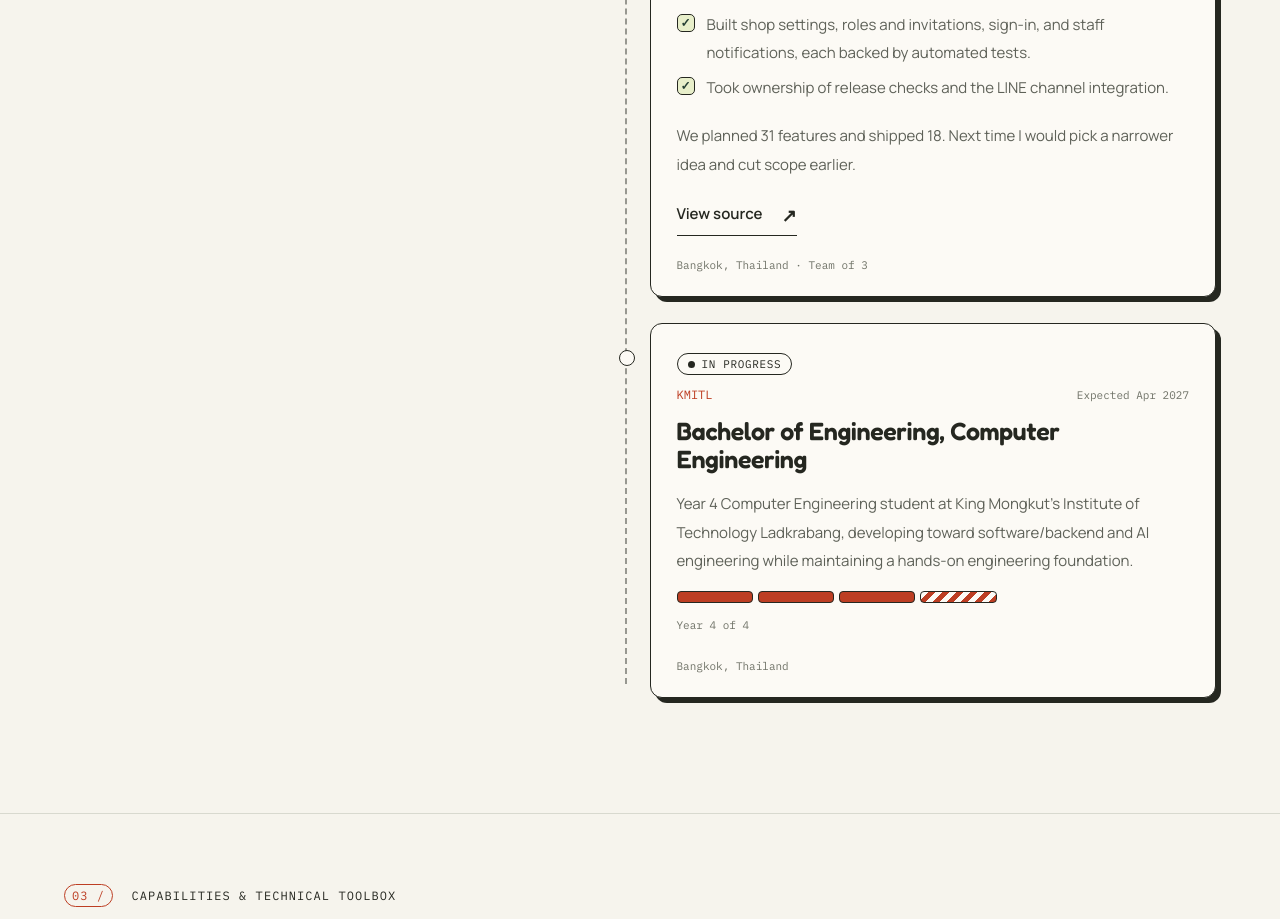
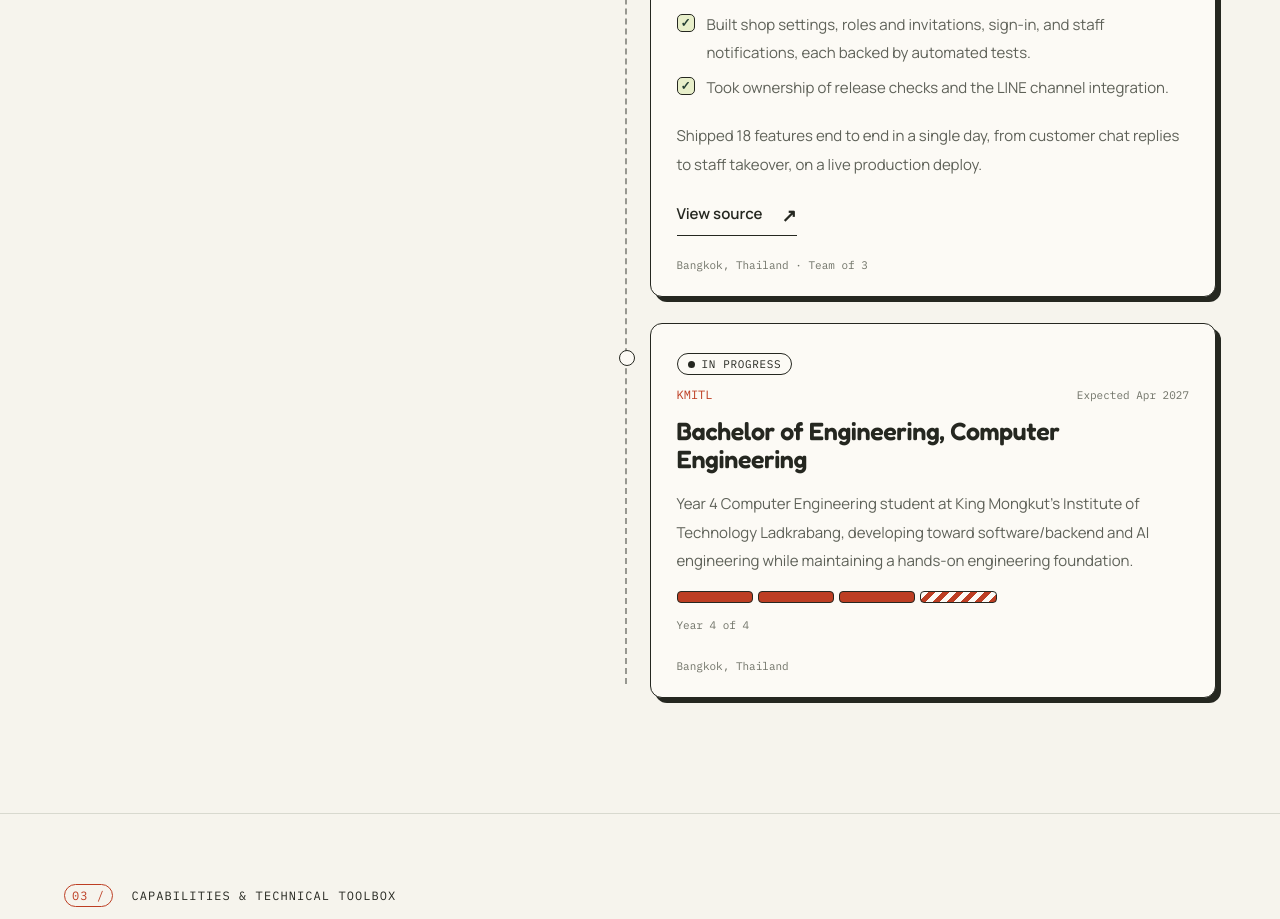
Before and after one commit to tanagornf/tanagornf.github.io, a plain HTML site: page index.html in a window 1280 px wide. Shown: the part 3680-4599 px from the top of the page. Drawn offline with Linux system fonts and the light colour scheme.

Commit message:
Reword Endless outcome lines
Co-Authored-By: Claude Opus 5.5 <noreply@anthropic.com>
Claude-Session: https://claude.ai/code/session_019DSE219isUTBe6cwFphdu9

```diff
--- a/index.html
+++ b/index.html
@@ -559,8 +559,8 @@
                 </li>
               </ul>
               <p>
-                We planned 31 features and shipped 18. Next time I would pick a
-                narrower idea and cut scope earlier.
+                Shipped 18 features end to end in a single day, from customer
+                chat replies to staff takeover, on a live production deploy.
               </p>
               <a
                 class="text-link"
```
